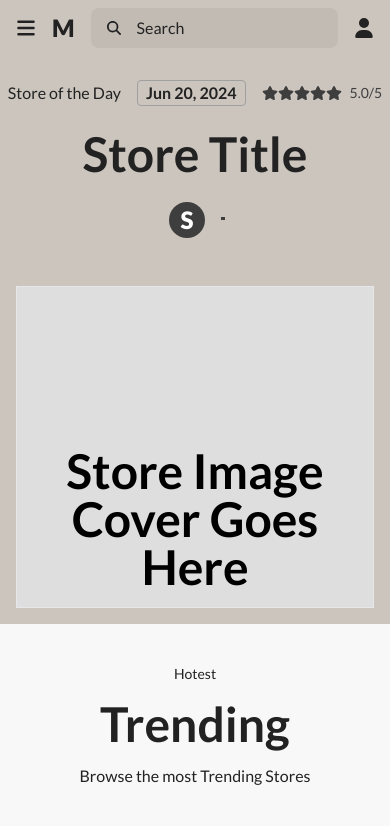
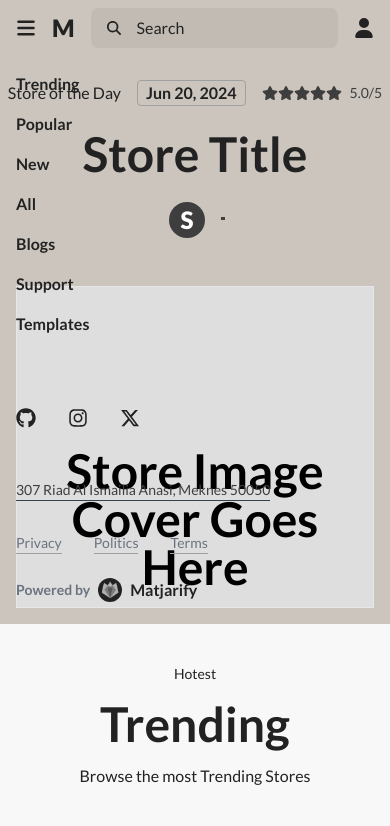
Before and after one commit to RyuzakiiL23/Matjarify-Stores, a Next.js app in the folder front-end/: page / in a window 390 px wide. Shown: the top 826 px of the page. Built offline with nearby package versions, Linux system fonts and the light colour scheme.

Commit message:
NavMenu ready

```diff
--- a/front-end/components/NavBar/NavMenu.tsx
+++ b/front-end/components/NavBar/NavMenu.tsx
@@ -1,20 +1,22 @@
-'use client'
+"use client";
 import React, { useState, useEffect } from "react";
-import { FaBars } from "react-icons/fa6";
+import { FaBars, FaGithub, FaInstagram, FaXTwitter } from "react-icons/fa6";
+import Image from "next/image";
+import Link from "next/link";
 
 export default function NavMenu() {
   const [open, setOpen] = useState(false);
 
   useEffect(() => {
     if (open) {
-      document.body.classList.add('overflow-hidden');
+      document.body.classList.add("overflow-hidden");
     } else {
-      document.body.classList.remove('overflow-hidden');
+      document.body.classList.remove("overflow-hidden");
     }
 
     // Clean up the effect when the component is unmounted
     return () => {
-      document.body.classList.remove('overflow-hidden');
+      document.body.classList.remove("overflow-hidden");
     };
   }, [open]);
 
@@ -27,17 +29,112 @@ export default function NavMenu() {
       <div className={`absolute top-20 left-0 w-full h-full z-50`}>
         <div
           className={`bg-secbackground w-screen ${
-            open ? "h-screen overflow-hidden" : "h-0"
-          } overflow-hidden transition-all duration-500 ease-out fixed top-14 left-0 z-50`}
+            open ? "h-full overflow-auto " : " delay-150 h-0"
+          } transition-all  duration-300 ease-out flex flex-col justify-between fixed top-14 left-0 z-50`}
         >
-          <div className="flex flex-col gap-4 p-4">
-            <p className="font-bold cursor-pointer w-max">Trending</p>
-            <p className="font-bold cursor-pointer w-max">Popular</p>
-            <p className="font-bold cursor-pointer w-max">New</p>
-            <p className="font-bold cursor-pointer w-max">All</p>
-            <p className="font-bold cursor-pointer w-max">Blogs</p>
-            <p className="font-bold cursor-pointer w-max">Templates</p>
-            <p className="font-bold cursor-pointer w-max">Support</p>
+          <div className={`flex flex-col gap-4 p-4`}>
+            <p
+              className={` ${
+                open ? "ml-0" : "ml-[-100]"
+              } font-bold cursor-pointer w-max transition-all duration-[0.075s]`}
+            >
+              Trending
+            </p>
+            <p
+              className={` ${
+                open ? "ml-0" : "ml-[-100]"
+              } font-bold cursor-pointer w-max transition-all duration-[0.1s]`}
+            >
+              Popular
+            </p>
+            <p
+              className={` ${
+                open ? "ml-0" : "ml-[-100]"
+              } font-bold cursor-pointer w-max transition-all duration-[0.125s]`}
+            >
+              New
+            </p>
+            <p
+              className={` ${
+                open ? "ml-0" : "ml-[-100]"
+              } font-bold cursor-pointer w-max transition-all duration-[0.15s]`}
+            >
+              All
+            </p>
+            <p
+              className={` ${
+                open ? "ml-0" : "ml-[-100]"
+              } font-bold cursor-pointer w-max transition-all duration-[0.175s]`}
+            >
+              Blogs
+            </p>
+            <p
+              className={` ${
+                open ? "ml-0" : "ml-[-100]"
+              } font-bold cursor-pointer w-max transition-all duration-[0.2s]`}
+            >
+              Support
+            </p>
+            <p
+              className={` ${
+                open ? "ml-0" : "ml-[-100]"
+              } font-bold cursor-pointer w-max transition-all duration-[0.225s]`}
+            >
+              Templates
+            </p>
+          </div>
+          <div className={`${open ? "ml-0" : "ml-[-400] md:ml-[-1000]"} duration-300 p-4 pb-10`}>
+            <div className="flex flex-col md:relative md:flex-row-reverse">
+              <ul className="md:w-1/3">
+                <div
+                  className={`flex h-10 w-full gap-8 mt-10 md:mt-8 text-primary `}
+                >
+                  <FaGithub
+                    className={` cursor-pointer hover:opacity-50 transition-all duration-300 text-xl `}
+                  />
+                  <FaInstagram className="cursor-pointer hover:opacity-50 transition-all duration-300 text-xl" />
+                  <FaXTwitter className="cursor-pointer hover:opacity-50 transition-all duration-300 text-xl" />
+                </div>
+              </ul>
+              <ul className="flex flex-col text-trdbackground text-sm md:w-2/3">
+                <li
+                  className={`ulli border-b  mr-auto border-gray-700 text-sm mt-8 font-medium cursor-pointer `}
+                >
+                  307 Riad Al Ismailia Anasi, Meknes 50050
+                </li>
+              </ul>
+            </div>
+            <div className="flex flex-col md:flex-row md:relative md:items-center">
+              <ul className="flex text-sm gap-8 text-gray-500 md:w-2/3">
+                <li className="ulli border-b border-border text-sm md:mt-0 mt-8 cursor-pointer">
+                  <Link href={"/privacy"}>Privacy</Link>{" "}
+                </li>
+                <li className="ulli border-b border-border text-sm md:mt-0 mt-8 cursor-pointer">
+                  <Link href={"/politics"}>Politics</Link>
+                </li>
+                <li className="ulli border-b border-border text-sm md:mt-0 mt-8 cursor-pointer">
+                  <Link href={"/terms"}>Terms</Link>
+                </li>
+              </ul>
+              <div className="py-6 md:w-1/3 flex items-center gap-2">
+                <p className="text-gray-500 text-sm font-bold ">Powered by </p>
+                <Link
+                  href={"https://matjarify.vercel.app"}
+                  target="_blank"
+                  className="flex gap-2 hover:opacity-80 duration-150 ease-in-out"
+                >
+                  <div className="rounded-full bg-primary p-0.5">
+                    <Image
+                      src="/logo-no-bg.png"
+                      width={20}
+                      height={20}
+                      alt="M"
+                    />
+                  </div>
+                  <p className="text-primary text-md font-bold">Matjarify</p>
+                </Link>
+              </div>
+            </div>
           </div>
         </div>
       </div>
```
